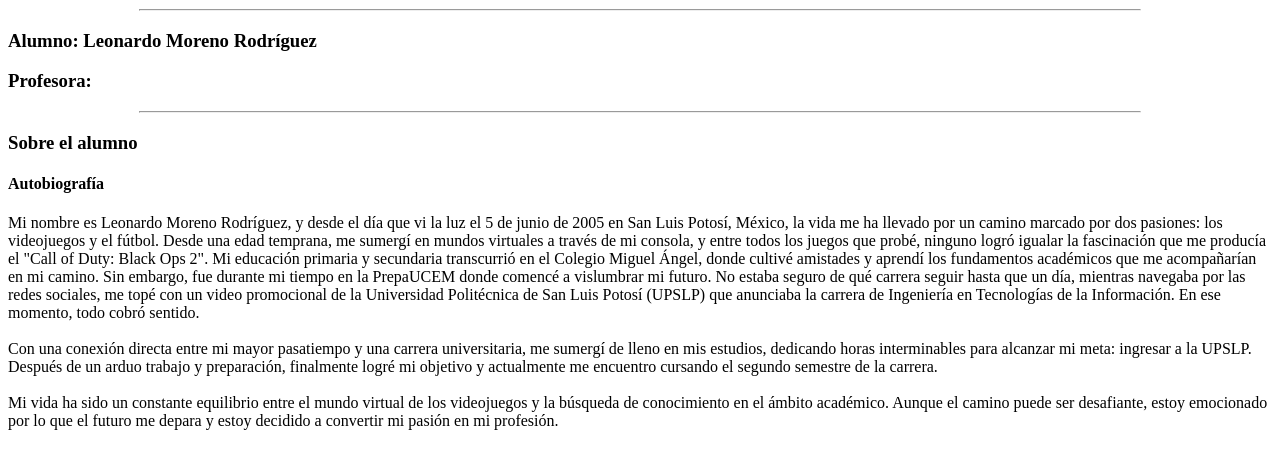
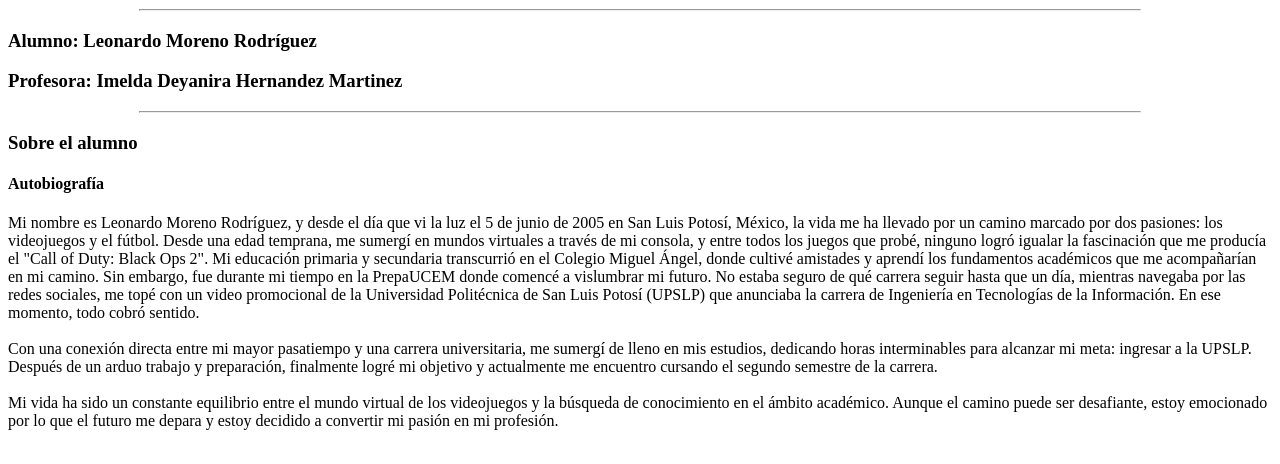
Before and after one commit to LeonardoMordz/Portafolio, a plain HTML site: page index.html in a window 1280 px wide. Shown: the part 252-716 px from the top of the page. Drawn offline with Linux system fonts and the light colour scheme.

Commit message:
Update index.html

```diff
--- a/index.html
+++ b/index.html
@@ -16,7 +16,7 @@
 	<hr style="width: 1000px">
 
 		<h3>Alumno: Leonardo Moreno Rodríguez</h3>
-		<h3>Profesora: </h3>
+		<h3>Profesora: Imelda Deyanira Hernandez Martinez</h3>
 	<hr style="width: 1000px">
 
 		<h3>Sobre el alumno</h3>
```
